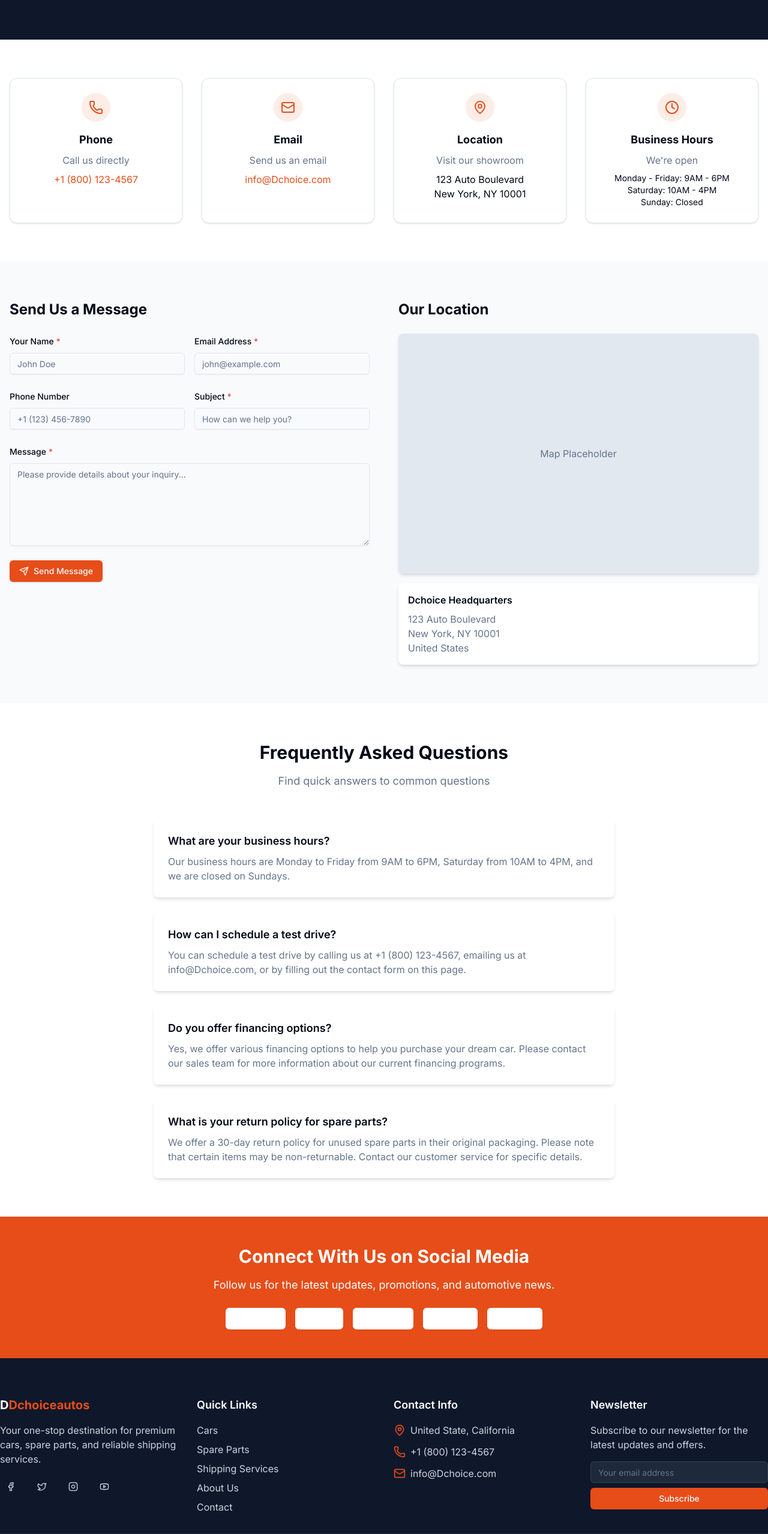
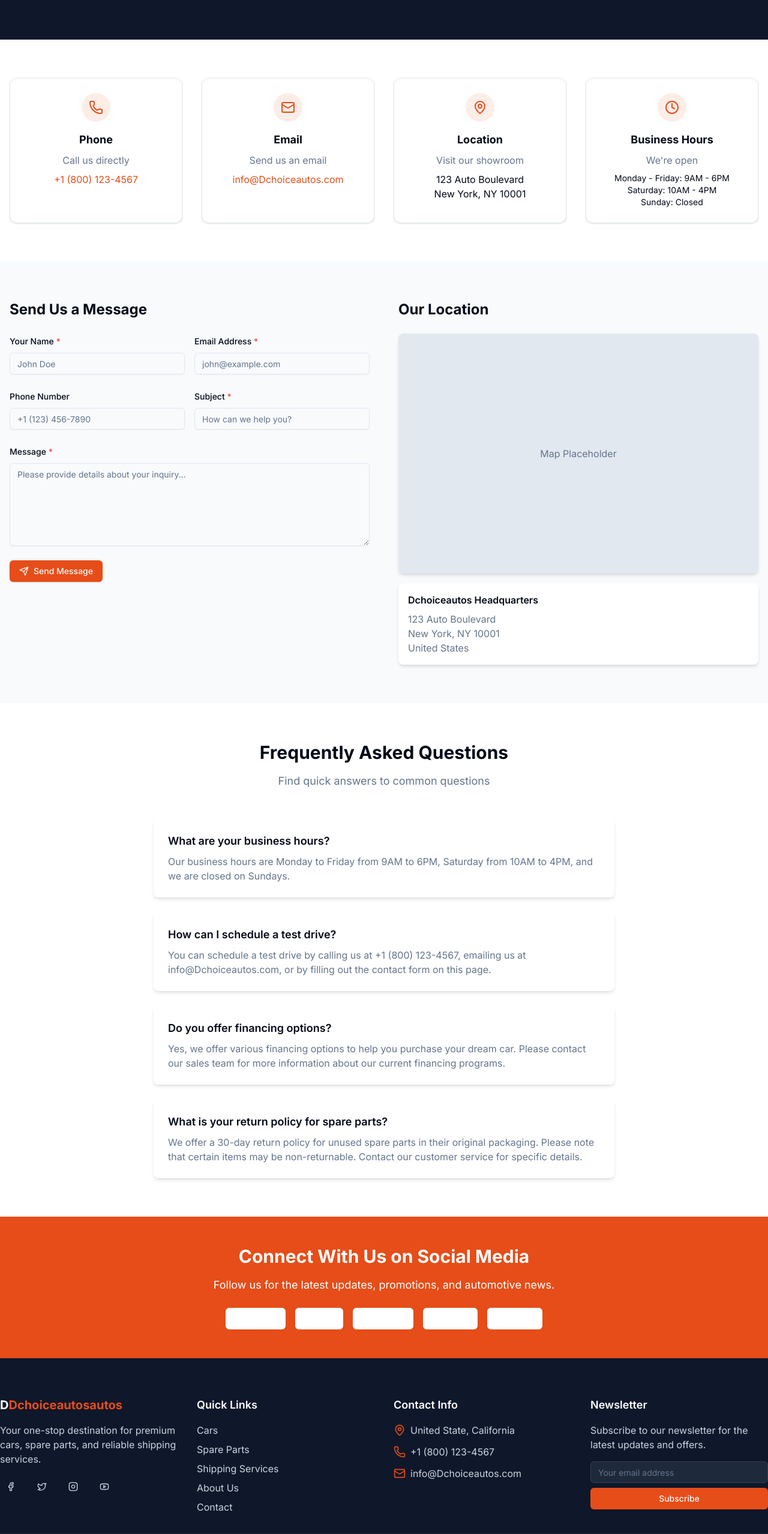
Before and after one commit to i-fetch/dchoiceautos, a Next.js app: page /contact in a window 1280 px wide. Shown: the part 211-2768 px from the top of the page at 60% size. Built offline with nearby package versions, Linux system fonts and the light colour scheme.

Commit message:
ready up

```diff
--- a/app/about/page.jsx
+++ b/app/about/page.jsx
@@ -10,7 +10,7 @@ export default function AboutPage() {
       <section className="bg-slate-900 text-white py-16">
         <div className="container mx-auto px-4">
           <div className="max-w-3xl">
-            <h1 className="text-3xl md:text-4xl font-bold mb-4">About Dchoice</h1>
+            <h1 className="text-3xl md:text-4xl font-bold mb-4">About Dchoiceautos</h1>
             <p className="text-lg text-gray-300 mb-6">
               Your trusted partner in the automotive industry, providing premium cars, quality spare parts, and reliable
               shipping services.
@@ -26,7 +26,7 @@ export default function AboutPage() {
             <div>
               <h2 className="text-3xl font-bold mb-6">Our Story</h2>
               <p className="text-lg text-muted-foreground mb-6">
-                Founded in 2005, Dchoice began as a small car dealership with a vision to revolutionize the automotive
+                Founded in 2005, Dchoiceautos began as a small car dealership with a vision to revolutionize the automotive
                 industry by providing premium vehicles and exceptional customer service.
               </p>
               <p className="text-lg text-muted-foreground mb-6">
@@ -35,14 +35,14 @@ export default function AboutPage() {
                 satisfaction has made us a trusted name in the industry.
               </p>
               <p className="text-lg text-muted-foreground">
-                Today, Dchoice serves thousands of customers worldwide, maintaining the same dedication to excellence
+                Today, Dchoiceautos serves thousands of customers worldwide, maintaining the same dedication to excellence
                 that has been our hallmark since day one.
               </p>
             </div>
             <div className="relative h-[400px] rounded-lg overflow-hidden">
               <Image
                 src="/headquarter.jpg?height=400&width=600"
-                alt="Dchoice Headquarters"
+                alt="Dchoiceautos Headquarters"
                 fill
                 className="object-cover"
               />
@@ -225,7 +225,7 @@ export default function AboutPage() {
                   {
                     year: "2005",
                     title: "Company Founded",
-                    description: "Dchoice was established as a small car dealership with a vision for excellence.",
+                    description: "Dchoiceautos was established as a small car dealership with a vision for excellence.",
                   },
                   {
                     year: "2010",
@@ -289,7 +289,7 @@ export default function AboutPage() {
       {/* CTA Section */}
       <section className="bg-primary text-white py-12">
         <div className="container mx-auto px-4 text-center">
-          <h2 className="text-2xl md:text-3xl font-bold mb-4">Join the Dchoice Family</h2>
+          <h2 className="text-2xl md:text-3xl font-bold mb-4">Join the Dchoiceautos Family</h2>
           <p className="text-lg mb-6 max-w-2xl mx-auto">
             Experience the difference of working with a company that values quality, integrity, and customer
             satisfaction.
--- a/app/contact/page.jsx
+++ b/app/contact/page.jsx
@@ -85,8 +85,8 @@ export default function ContactPage() {
                 </div>
                 <h3 className="text-lg font-bold mb-2">Email</h3>
                 <p className="text-muted-foreground mb-2">Send us an email</p>
-                <a href="mailto:info@Dchoice.com" className="text-primary hover:underline">
-                  info@Dchoice.com
+                <a href="mailto:info@Dchoiceautos.com" className="text-primary hover:underline">
+                  info@Dchoiceautos.com
                 </a>
               </CardContent>
             </Card>
@@ -254,7 +254,7 @@ export default function ContactPage() {
                 </div>
               </div>
               <div className="mt-4 bg-white dark:bg-slate-800 p-4 rounded-lg shadow-md">
-                <h3 className="font-semibold mb-2">Dchoice Headquarters</h3>
+                <h3 className="font-semibold mb-2">Dchoiceautos Headquarters</h3>
                 <address className="not-italic text-muted-foreground">
                   123 Auto Boulevard
                   <br />
@@ -286,7 +286,7 @@ export default function ContactPage() {
               {
                 question: "How can I schedule a test drive?",
                 answer:
-                  "You can schedule a test drive by calling us at +1 (800) 123-4567, emailing us at info@Dchoice.com, or by filling out the contact form on this page.",
+                  "You can schedule a test drive by calling us at +1 (800) 123-4567, emailing us at info@Dchoiceautos.com, or by filling out the contact form on this page.",
               },
               {
                 question: "Do you offer financing options?",
--- a/app/dashboard/_components/DashboardPage.jsx
+++ b/app/dashboard/_components/DashboardPage.jsx
@@ -76,7 +76,7 @@
 //           transition={{ duration: 0.6 }}
 //         >
 //           <div className="flex items-center mb-6">
-//             <h2 className="text-2xl font-bold text-white">Dchoice</h2>
+//             <h2 className="text-2xl font-bold text-white">Dchoiceautos</h2>
 //           </div>
 //           <nav className="space-y-2">
 //             {sidebarItems.map((item, index) => (
@@ -106,7 +106,7 @@
 //           </SheetTrigger>
 //           <SheetContent side="left" className="bg-slate-100 dark:bg-slate-800 w-64 p-4">
 //             <div className="flex items-center justify-between mb-6">
-//               <h2 className="text-2xl font-bold text-white">Dchoice</h2>
+//               <h2 className="text-2xl font-bold text-white">Dchoiceautos</h2>
 //               <Button
 //                 variant="ghost"
 //                 size="icon"
--- a/app/layout.jsx
+++ b/app/layout.jsx
@@ -8,7 +8,7 @@ import Head from "next/head";
 const inter = Inter({ subsets: ["latin"] });
 
 export const metadata = {
-  title: "Dchoice - Premium Cars & Parts",
+  title: "Dchoiceautos - Premium Cars & Parts",
   description: "Your one-stop destination for premium cars, spare parts, and reliable shipping services.",
   icons: {
     icon: "/autos-2.jpg",
--- a/app/page.jsx
+++ b/app/page.jsx
@@ -168,7 +168,7 @@ const Home = () => {
             viewport={{ once: true }}
             variants={fadeUpVariant}
           >
-            <h2 className="text-3xl md:text-4xl font-bold mb-4">Why Choose Dchoice</h2>
+            <h2 className="text-3xl md:text-4xl font-bold mb-4">Why Choose Dchoiceautos</h2>
             <p className="text-lg text-muted-foreground max-w-2xl mx-auto">
               We are committed to providing exceptional service and products to our customers
             </p>
--- a/components/Footer/footer.jsx
+++ b/components/Footer/footer.jsx
@@ -10,7 +10,7 @@ export default function Footer() {
         <div className="grid grid-cols-1 md:grid-cols-2 lg:grid-cols-4 gap-8">
           <div>
             <h3 className="text-xl font-bold mb-4">
-              D<span className="text-primary">Dchoiceautos</span>
+              D<span className="text-primary">Dchoiceautosautos</span>
             </h3>
             <p className="text-slate-300 mb-4">
               Your one-stop destination for premium cars, spare parts, and reliable shipping services.
@@ -76,7 +76,7 @@ export default function Footer() {
               <li className="flex items-center">
                 <Mail className="h-5 w-5 text-primary mr-2" />
 
-                <span className="text-slate-300">info@Dchoice.com</span>
+                <span className="text-slate-300">info@Dchoiceautos.com</span>
               </li>
             </ul>
           </div>
@@ -96,7 +96,7 @@ export default function Footer() {
         </div>
 
         <div className="border-t border-slate-800 mt-8 pt-8 text-center text-slate-400">
-          <p>© {new Date().getFullYear()} Dchoice. All rights reserved.</p>
+          <p>© {new Date().getFullYear()} Dchoiceautos. All rights reserved.</p>
         </div>
       </div>
     </footer>
--- a/components/SideBar/SideBar.jsx
+++ b/components/SideBar/SideBar.jsx
@@ -25,7 +25,7 @@ const Sidebar = ({ onLogout }) => {
         aria-label="Sidebar Navigation"
       >
         <div className="flex items-center mb-6">
-          <h2 className="text-2xl font-bold text-white">Dchoice</h2>
+          <h2 className="text-2xl font-bold text-white">Dchoiceautos</h2>
         </div>
         <nav className="space-y-2" role="navigation">
           {sidebarItems.map((item, index) =>
@@ -69,7 +69,7 @@ const Sidebar = ({ onLogout }) => {
         </SheetTrigger>
         <SheetContent side="left" className="bg-slate-100 dark:bg-slate-800 w-64 p-4">
           <div className="flex items-center justify-between mb-6">
-            <h2 className="text-2xl font-bold text-white">Dchoice</h2>
+            <h2 className="text-2xl font-bold text-white">Dchoiceautos</h2>
             <Button
               variant="ghost"
               size="icon"
```
